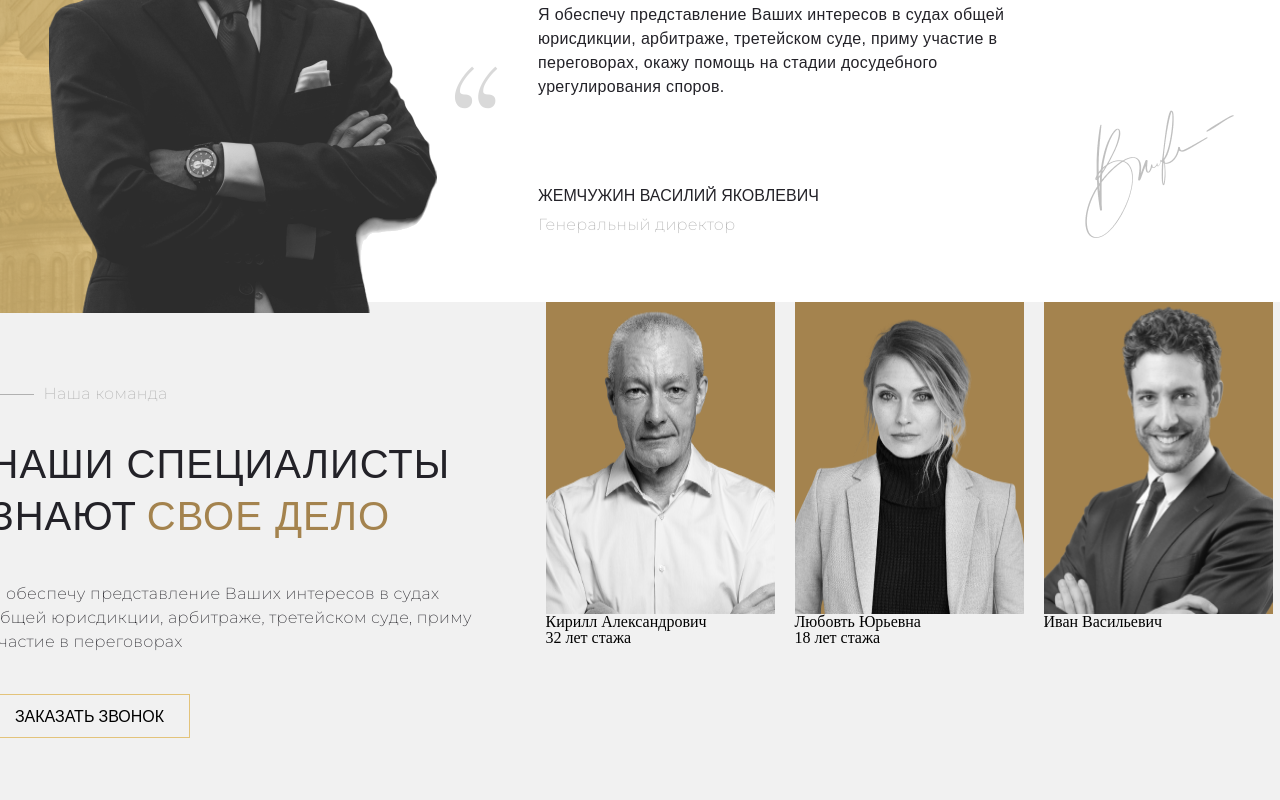
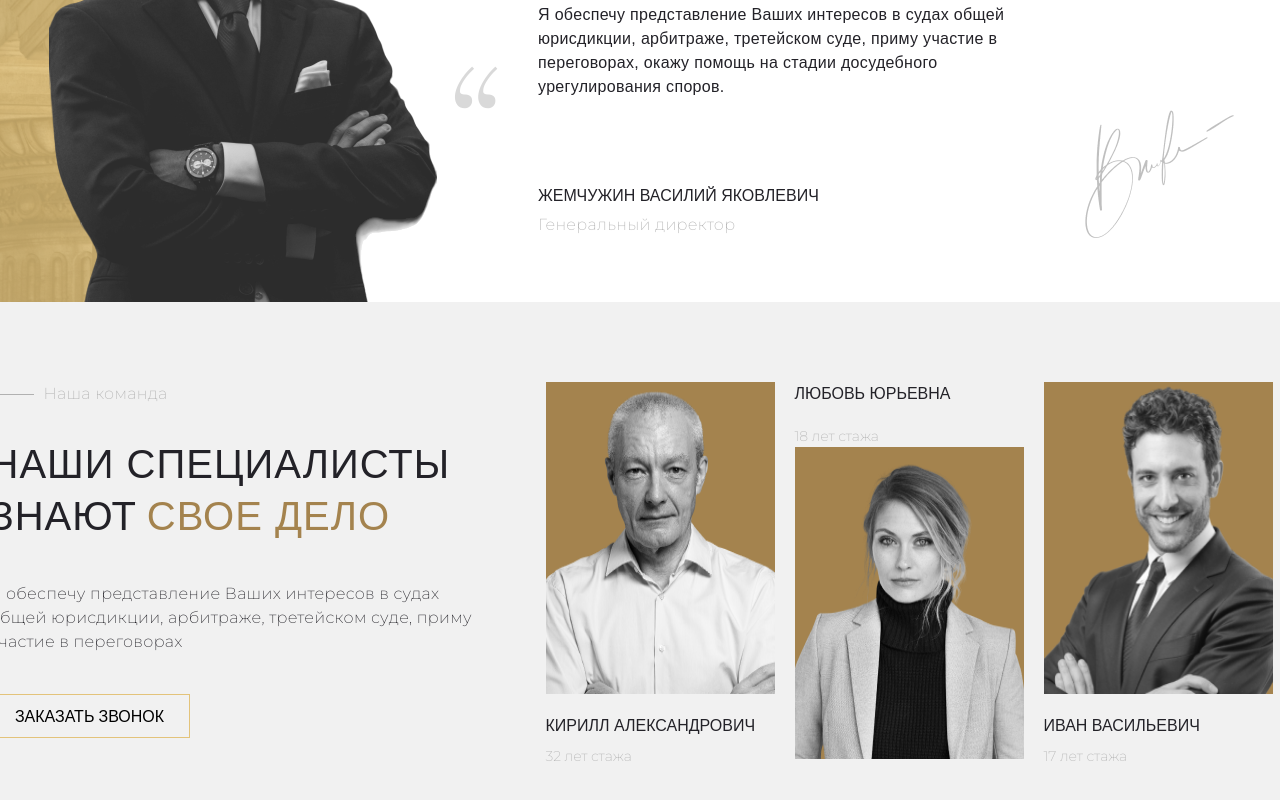
Before and after one commit to mnats725/law-firm-website-frontend, a React (Create React App) app: page / in a window 1280 px wide. Shown: the part 1033-1833 px from the top of the page. Built offline with nearby package versions, Linux system fonts and the light colour scheme.

Commit message:
feat(specialist.jsx,specialist.css): specialist-block

```diff
--- a/src/components/specialist/specialist.css
+++ b/src/components/specialist/specialist.css
@@ -2,12 +2,15 @@
   display: flex;
   justify-content: center;
   background-color: #f1f1f1;
+  position: relative;
+  z-index: 1;
 }
 .specialist {
   width: 1440px;
   height: 542px;
   display: flex;
   flex-direction: row;
+  align-items: center;
 }
 
 .specialist-text {
@@ -103,20 +106,20 @@
   height: 312px;
 }
 
-.persones-picture-v2 img{
-    width: 68px;
-    height: 312px;
+.persones-picture-v2 img {
+  width: 68px;
+  height: 312px;
 }
 
 .persones-guy {
   width: 229px;
-  height: 312px;
+  height: 383px;
   margin: 0 20px 0 0;
 }
 
 .persones-guy-v2 {
   width: 229px;
-  height: 312px;
+  height: 383px;
   margin: 0 20px 0 0;
 }
 .persones-guy-v3 {
@@ -134,5 +137,50 @@
   width: 68px;
   height: 312px;
   background: #a4834e;
-  display: flex;
 }
+
+.persones-text {
+  height: 70px;
+}
+
+.persones-text h1 {
+  color: var(--Text-Dark, #232228);
+  font-family: sans-serif;
+  font-size: 16px;
+  font-style: normal;
+  font-weight: 400;
+  line-height: 150%; /* 24px */
+  text-transform: uppercase;
+  margin: 20px 0 0 0;
+}
+
+.persones-text h2 {
+  color: var(--Disable-Gray, #b1b1b1);
+  font-family: Montserrat;
+  font-size: 14px;
+  font-style: normal;
+  font-weight: 300;
+  line-height: 150%;
+  margin: 8px 0 0 0;
+}
+
+.persones-text-v2 h2 {
+    color: var(--Disable-Gray, #b1b1b1);
+    font-family: Montserrat;
+    font-size: 14px;
+    font-style: normal;
+    font-weight: 300;
+    line-height: 150%;
+    margin: 8px 0 0 0;
+  }
+
+  .persones-text-v2 h1 {
+    color: var(--Text-Dark, #232228);
+    font-family: sans-serif;
+    font-size: 16px;
+    font-style: normal;
+    font-weight: 400;
+    line-height: 150%; /* 24px */
+    text-transform: uppercase;
+    margin:  0 0 20px 0;
+  }
--- a/src/components/specialist/specialist.jsx
+++ b/src/components/specialist/specialist.jsx
@@ -25,6 +25,7 @@ export const Specialist = () => {
           <button>Заказать звонок</button>
         </div>
         <div className="specialist-persones">
+
           <div className="persones-guy">
             <div className="persones-picture">
               <img src={Guy1}></img>
@@ -34,31 +35,34 @@ export const Specialist = () => {
               <h2>32 лет стажа</h2>
             </div>
           </div>
+
           <div className="persones-guy-v2">
-            <div className="persones-picture">
-              <img src={Guy2}></img>
-            </div>
-            <div className="persones-text">
-              <h1>Любовть Юрьевна</h1>
+            <div className="persones-text-v2">
+              <h1>Любовь Юрьевна</h1>
               <h2>18 лет стажа</h2>
+              <div className="persones-picture">
+                <img src={Guy2}></img>
+              </div>
             </div>
           </div>
+
           <div className="persones-guy">
             <div className="persones-picture">
               <img src={Guy3}></img>
             </div>
             <div className="persones-text">
               <h1>Иван Васильевич</h1>
-              <h2></h2>
+              <h2>17 лет стажа</h2>
             </div>
           </div>
+
           <div className="persones-guy-v2">
-            <div className="persones-picture-v2">
-              <img src={Guy4}></img>
-            </div>
-            <div className="persones-text-v3">
-              <h1>Анна Дм</h1>
+            <div className="persones-text-v2">
+              <h1>Анна</h1>
               <h2>12 лет</h2>
+              <div className="persones-picture-v2">
+                <img src={Guy4}></img>
+              </div>
             </div>
           </div>
         </div>
```
